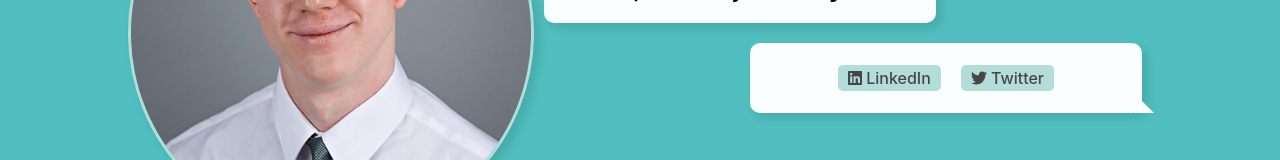
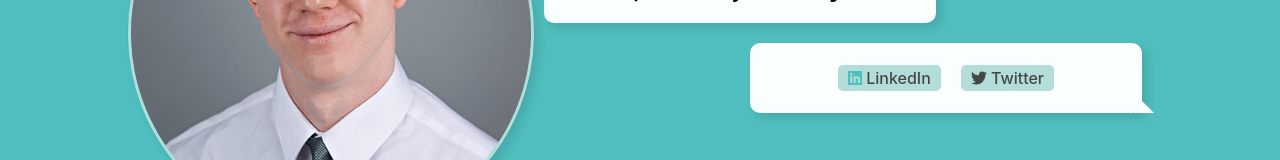
Before and after one commit to benpryke/personal-website, a React (Create React App) app: page / in a window 1280 px wide. In both pictures the pointer is over the icon 854 px from the left and 295 px from the top of the page. Shown: the part 217-377 px from the top of the page. Built offline with nearby package versions, Linux system fonts and the light colour scheme.

Commit message:
feat: improve social button style

```diff
--- a/src/components/SocialButton.scss
+++ b/src/components/SocialButton.scss
@@ -15,8 +15,8 @@
     animation: wave 0.2s ease-in;
   }
 
-  &:hover i {
-    color: #7e228e;
+  &:hover svg {
+    color: $primary-colour;
     transition: all 0.2s ease;
   }
 
@@ -28,7 +28,7 @@
 // Button click animation
 @keyframes wave {
   0% {
-    box-shadow: 0 0 0 0 rgba($primary-colour, 0.33);
+    box-shadow: 0 0 0 0 rgba($primary-colour, 0);
   }
 
   50% {
```
